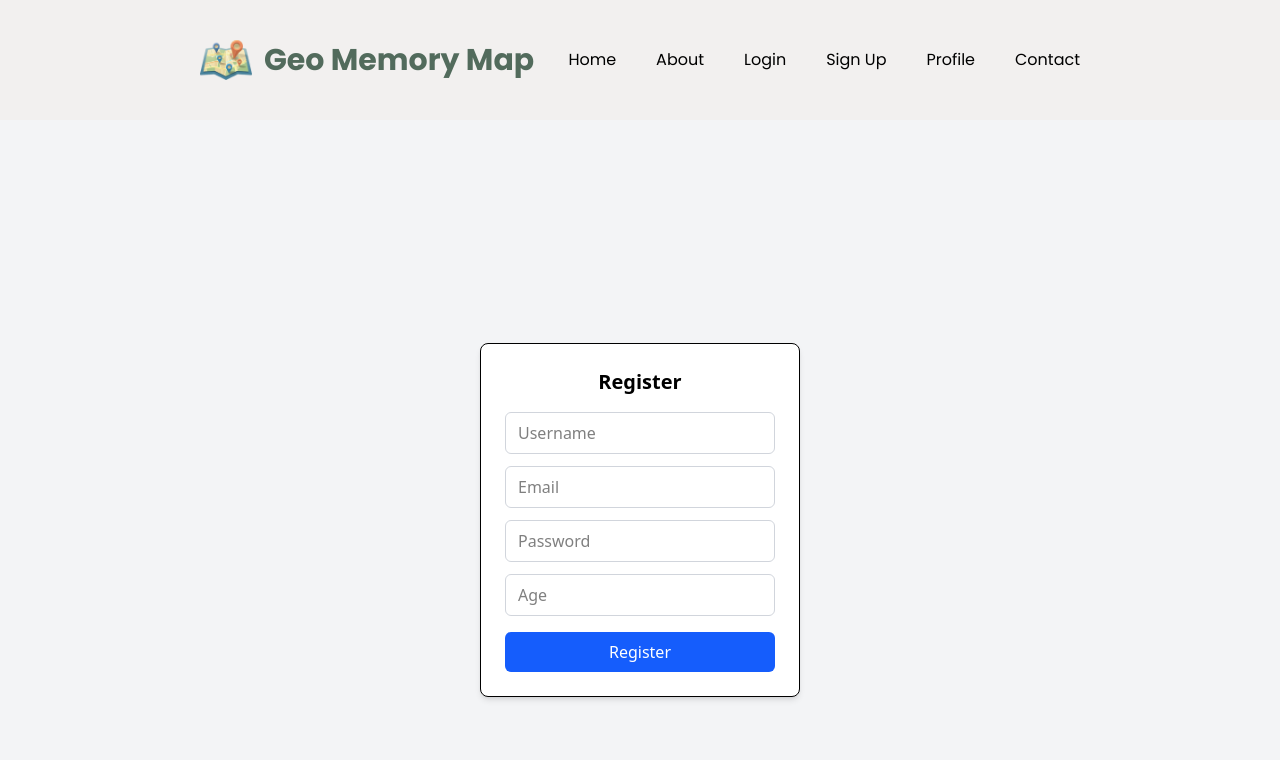
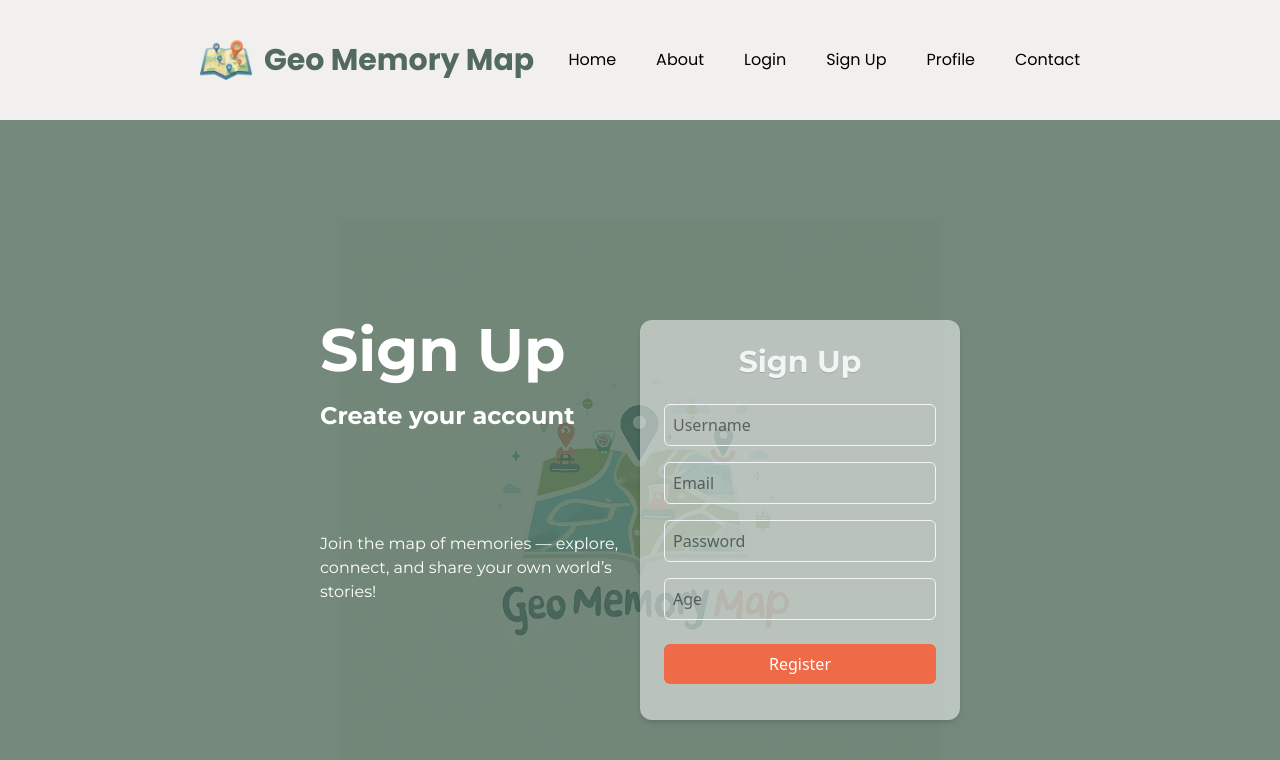
Before and after one commit to UCC-Batch-26/geomemorymap, a React (Vite) app in the folder apps/frontend/: page /signup in a window 1280 px wide. Shown: the top 760 px of the page. Built offline with nearby package versions, Linux system fonts and the light colour scheme; no server answers.

Commit message:
Updated design frontend Sign up

```diff
--- a/apps/frontend/src/modules/auth/pages/sign-up-page.jsx
+++ b/apps/frontend/src/modules/auth/pages/sign-up-page.jsx
@@ -1,4 +1,6 @@
 import { useState } from 'react';
+import toast from 'react-hot-toast';
+import { useNavigate } from 'react-router';
 
 function SignUpPage() {
   const [form, setForm] = useState({
@@ -7,6 +9,8 @@ function SignUpPage() {
     password: '',
     age: '',
   });
+
+  const navigate = useNavigate();
 
   const handleChange = (e) => {
     setForm({ ...form, [e.target.name]: e.target.value });
@@ -21,7 +25,7 @@ function SignUpPage() {
     const age = form.age;
 
     if (!username || !email || !password) {
-      alert('Please fill in all required fields.');
+      toast.error('Please fill in all required fields.');
       return;
     }
 
@@ -33,68 +37,88 @@ function SignUpPage() {
       });
 
       const data = await res.json();
-      console.log(data);
 
       if (res.ok) {
-        alert('Registered successfully! You can login now.');
+        toast.success('Registered successfully! Redirecting to login...');
+        setTimeout(() => navigate('/login'), 1500);
         setForm({ username: '', email: '', password: '', age: '' });
       } else {
-        alert(data.message || 'Registration failed');
+        toast.error(data.message || 'Registration failed');
       }
     } catch (error) {
       console.error('Registration error:', error);
-      alert('Error connecting to server');
+      toast.error('Error connecting to server');
     }
   };
 
   return (
-    <div className="flex items-center justify-center min-h-screen bg-gray-100">
-      <form className="bg-white border border-black rounded-lg p-6 w-80 shadow-md" onSubmit={handleRegister}>
-        <h2 className="text-xl font-bold mb-4 text-center">Register</h2>
+    <div className="fixed bg-[url(@/assets/geo-memory-map-bg.png)] bg-size-[600px] bg-no-repeat bg-center">
+      <div className="grid grid-cols-4 bg-[#526b5c]/80 h-[100vh]">
+        {/* LEFT SECTION */}
+        <div className="col-start-2 row-start-2">
+          <h1 className="font-[Montserrat] text-6xl font-bold text-white text-left">Sign Up</h1>
+          <h3 className="font-[Montserrat] text-2xl font-bold text-white text-left py-5">Create your account</h3>
+          <h4 className="font-[Montserrat] text-md text-white text-left py-20">
+            Join the map of memories — explore, connect, and share your own world’s stories!
+          </h4>
+        </div>
+
+        {/* RIGHT SECTION (FORM) */}
+        <div className="place-items-center col-start-3 row-start-2">
+          <form onSubmit={handleRegister} className="bg-white/50 p-6 rounded-xl shadow-md w-80 h-100">
+            <h2 className="text-3xl font-bold text-gray-100 text-shadow-2xs text-center mb-6 font-[Montserrat]">
+              Sign Up
+            </h2>
 
             <input
               name="username"
               placeholder="Username"
+              value={form.username}
               onChange={handleChange}
               required
-          className="w-full px-3 py-2 mb-3 border border-gray-300 rounded-md focus:outline-none focus:ring focus:ring-blue-300"
+              className="w-full p-2 mb-4 border border-gray-100 rounded-md focus:outline-none focus:ring focus:ring-blue-300"
             />
 
             <input
               type="email"
               name="email"
               placeholder="Email"
+              value={form.email}
               onChange={handleChange}
               required
-          className="w-full px-3 py-2 mb-3 border border-gray-300 rounded-md focus:outline-none focus:ring focus:ring-blue-300"
+              className="w-full p-2 mb-4 border border-gray-100 rounded-md focus:outline-none focus:ring focus:ring-blue-300"
             />
 
             <input
               type="password"
               name="password"
               placeholder="Password"
+              value={form.password}
               onChange={handleChange}
               required
-          className="w-full px-3 py-2 mb-3 border border-gray-300 rounded-md focus:outline-none focus:ring focus:ring-blue-300"
+              className="w-full p-2 mb-4 border border-gray-100 rounded-md focus:outline-none focus:ring focus:ring-blue-300"
             />
 
             <input
               type="number"
               name="age"
               placeholder="Age"
+              value={form.age}
               onChange={handleChange}
               required
-          className="w-full px-3 py-2 mb-4 border border-gray-300 rounded-md focus:outline-none focus:ring focus:ring-blue-300"
+              className="w-full p-2 mb-6 border border-gray-100 rounded-md focus:outline-none focus:ring focus:ring-blue-300"
             />
 
             <button
               type="submit"
-          className="w-full bg-blue-600 text-white py-2 px-4 rounded-md hover:bg-blue-700 transition"
+              className="w-full bg-[#EF6B48] text-white py-2 mb-8 rounded-md hover:bg-[#e9542b] transition"
             >
               Register
             </button>
           </form>
         </div>
+      </div>
+    </div>
   );
 }
 
```
Also changed, not shown: 1 other file (tests, documents, lock files or other folders). Lines whose indentation alone changed are shown as unchanged.
